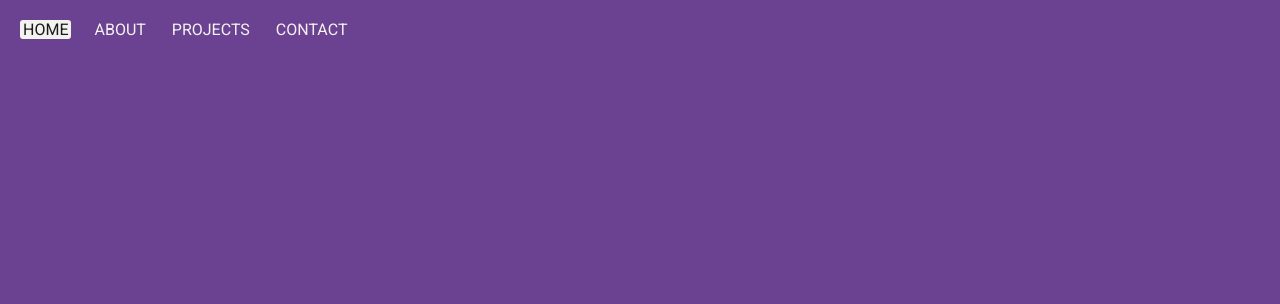
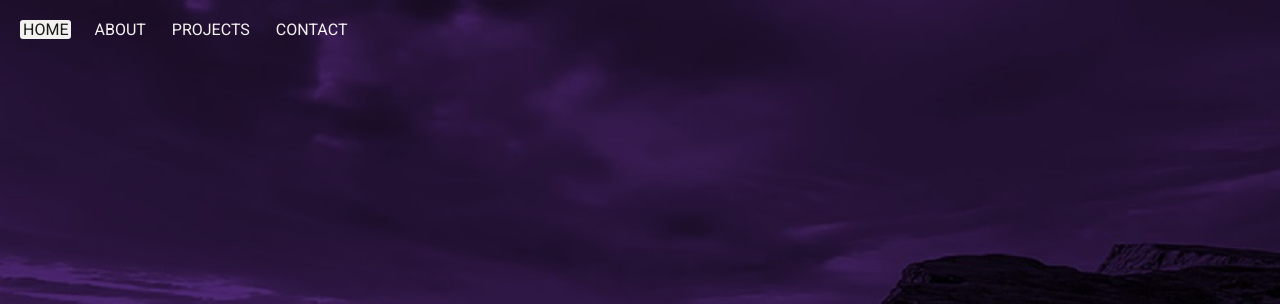
Before and after one commit to vocado78/vocado78.github.io, a plain HTML site: page index.html in a window 1280 px wide. Shown: the top 304 px of the page. Drawn offline with Linux system fonts and the light colour scheme.

Commit message:
Update styles.css

```diff
--- a/styles.css
+++ b/styles.css
@@ -58,17 +58,10 @@ h1, h2 {
 .banner {
   width: 100%;
   height: 386px;
-  background-image: url("./images/banner-small.jpg");
-  background-image:
-  -webkit-linear-gradient(rgba(91, 45, 134, 0.9), rgba(91, 45, 134, 0.9)),
-  url("./images/banner-small.jpg");
-  background-image:
-  linear-gradient(rgba(91, 45, 134, 0.9), rgba(91, 45, 134, 0.9)),
-  url("./images/banner-small.jpg");
+  background-image: url("./images/banner-sm.jpg");
   background-position: center, center;
   background-repeat: no-repeat;
   background-size: cover;
-  background-blend-mode: multiply;
   display: -webkit-box;
   display: -ms-flexbox;
   display: flex;
@@ -478,20 +471,14 @@ h1, h2 {
   height: 350px;
   -webkit-box-shadow: 0 3px 6px #666666;
           box-shadow: 0 3px 6px #666666;
-  background-color:  #cabeb4;
+  /*background-color:  #cabeb4;*/
   margin: 3em auto 2em auto;
 }
 
 .map {
   width: 300px;
   height: 285px;
-  background-image: url("./images/sthlm-dots.png");
-  background-image:
-  -webkit-linear-gradient(rgba(91, 45, 134, 0.1), rgba(91, 45, 134, 0.1)),
-  url("./images/sthlm-dots.png");
-  background-image:
-  linear-gradient(rgba(91, 45, 134, 0.1), rgba(91, 45, 134, 0.1)),
-  url("./images/sthlm-dots.png");
+  background-image: url("./images/sthlm-map.png");
 }
 
 .icon-wrapper {
@@ -589,13 +576,7 @@ h1, h2 {
   }
   .banner {
     height: 579px;
-    background-image: url("./images/banner-medium.jpg");
-    background-image:
-    -webkit-linear-gradient(rgba(91, 45, 134, 0.9), rgba(91, 45, 134, 0.9)),
-    url("./images/banner-medium.jpg");
-    background-image:
-    linear-gradient(rgba(91, 45, 134, 0.9), rgba(91, 45, 134, 0.9)),
-    url("./images/banner-medium.jpg");
+    background-image: url("./images/banner-mdm.jpg");
   }
   .half-circle-bottom:first-of-type {
     display: block;
@@ -687,13 +668,7 @@ h1, h2 {
   .banner {
     height: 760px;
     /*height: 772px;*/
-    background-image: url("./images/banner-large.jpg");
-    background-image:
-    -webkit-linear-gradient(rgba(91, 45, 134, 0.9), rgba(91, 45, 134, 0.9)),
-    url("./images/banner-large.jpg");
-    background-image:
-    linear-gradient(rgba(91, 45, 134, 0.9), rgba(91, 45, 134, 0.9)),
-    url("./images/banner-large.jpg");
+    background-image: url("./images/banner-lrg.jpg");
   }
   .half-circle-bottom:first-of-type {
     margin: 0.5em auto 0 auto;
```
